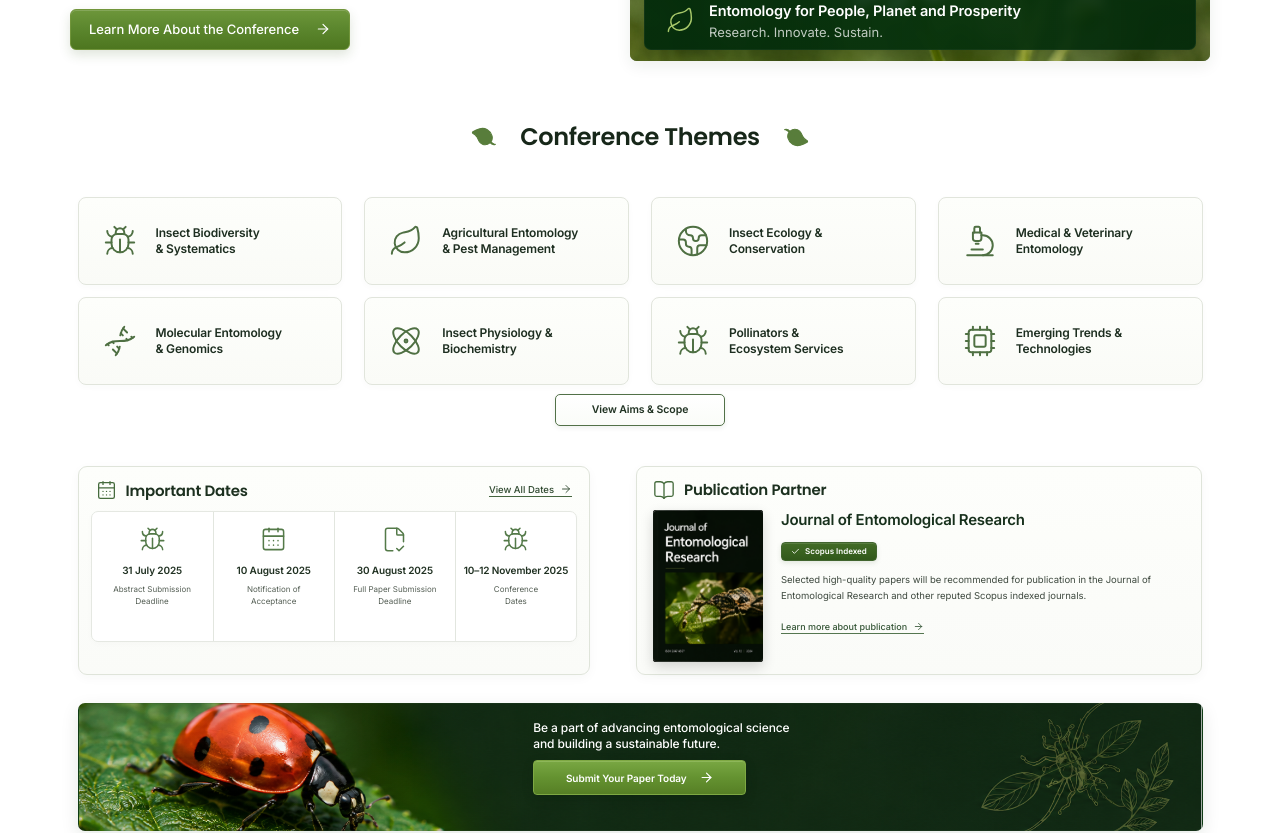
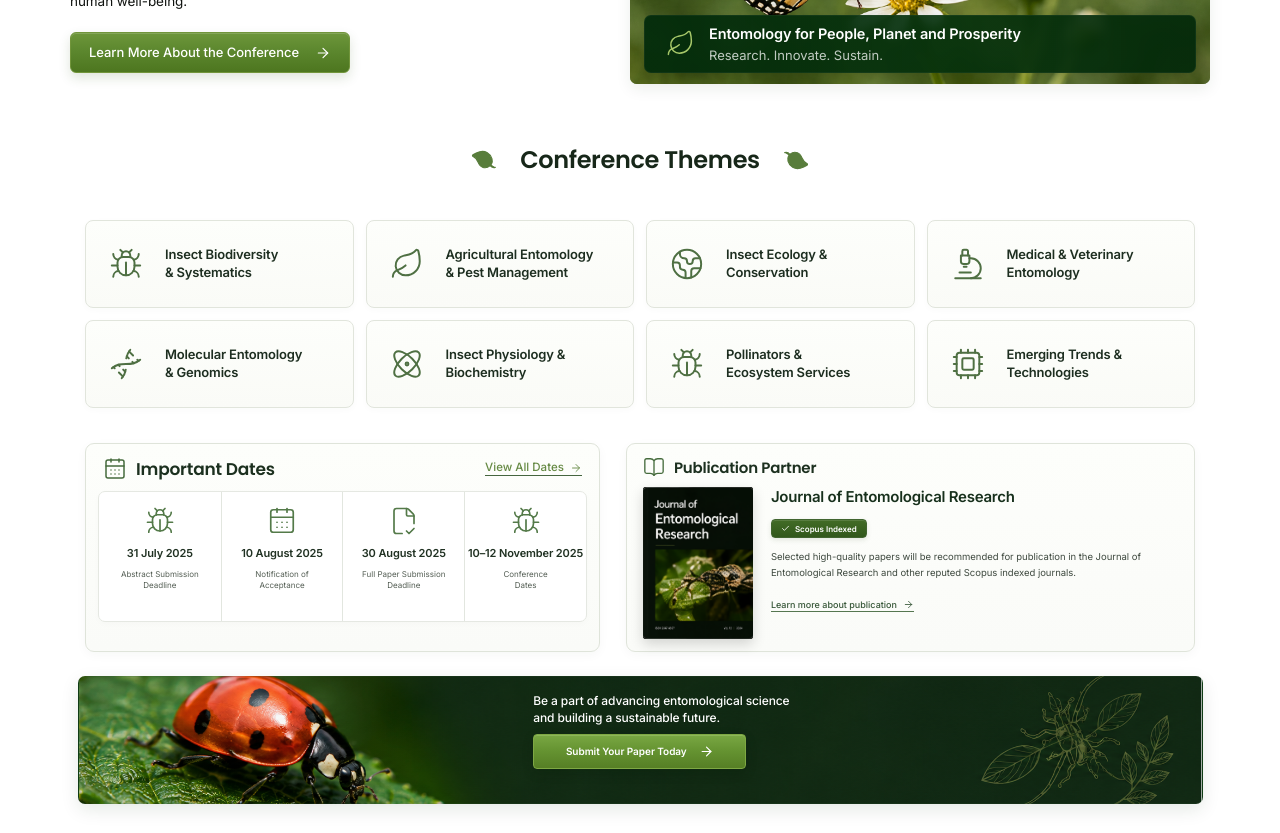
Before and after one commit to Dhanshri-Rc/entomology-science, a React (Vite) app: page / in a window 1280 px wide. Shown: the part 880-1713 px from the top of the page. Built offline with nearby package versions, Linux system fonts and the light colour scheme.

Commit message:
fix: adjust layout and styling in Home.jsx for improved responsiveness and visual consistency

```diff
--- a/src/pages/Home.jsx
+++ b/src/pages/Home.jsx
@@ -478,7 +478,7 @@ export default function Home() {
         pt-10 pb-14
         sm:min-h-[600px] sm:pt-11
         md:min-h-[560px]
-        lg:min-h-[460px] lg:grid-cols-[minmax(0,1fr)_190px] lg:items-center lg:gap-12 lg:pt-8 lg:pb-16
+        lg:min-h-[490px] lg:grid-cols-[minmax(0,1fr)_190px] lg:items-center lg:gap-12 lg:pt-8 lg:pb-16
       "
     >
       {/* Left content */}
@@ -1478,7 +1478,7 @@ text-justify
   "
 >
   <PageContainer>
-    <div className="mx-auto w-full max-w-[1125px]">
+    <div className="mx-auto w-full max-w-[1110px]">
 
       {/* =====================================================
           SECTION HEADING
@@ -1608,7 +1608,7 @@ text-justify
           min-[430px]:gap-[12px]
 mt-12
           md:grid-cols-4
-          md:gap-x-[22px]
+          md:gap-x-[12px]
           md:gap-y-[12px]
         "
       >
@@ -1684,7 +1684,7 @@ mt-12
                 md:px-[18px]
 
                 lg:min-h-[88px]
-                lg:px-[20px]
+                lg:px-[16px]
               "
             >
               {/* subtle green hover glow */}
@@ -1730,8 +1730,8 @@ mt-12
 
                   text-[#4f7043]
 
-                  sm:h-[42px]
-                  sm:w-[42px]
+                  sm:h-[48px]
+                  sm:w-[48px]
                 "
               >
                 <ThemeIcon
@@ -1775,9 +1775,9 @@ mt-12
 
                   sm:text-[11.5px]
 
-                  md:text-[11px]
-
-                  lg:text-[12px]
+                  md:text-[12px]
+
+                  lg:text-[13px]
                 "
               >
                 {theme.title}
@@ -1814,7 +1814,7 @@ mt-12
           VIEW AIMS & SCOPE BUTTON
       ====================================================== */}
 
-      <motion.div
+      {/* <motion.div
         initial={{
           opacity: 0,
           y: 12,
@@ -1833,7 +1833,7 @@ mt-12
           mt-[8px]
           flex
           justify-center
-          sm:mt-[9px]
+          sm:mt-[36px]
         "
       >
         <Link
@@ -1889,7 +1889,7 @@ mt-12
             sm:text-[10.5px]
           "
         >
-          {/* hover shine */}
+
 
           <span
             aria-hidden="true"
@@ -1917,14 +1917,12 @@ mt-12
             View Aims &amp; Scope
           </span>
         </Link>
-      </motion.div>
+      </motion.div> */}
     </div>
   </PageContainer>
 </section>
 
-      {/* =====================================================
-          DATES AND PUBLICATION
-      ===================================================== */}
+
 
     {/* =========================================================
     IMPORTANT DATES + PUBLICATION PARTNER
@@ -1937,8 +1935,8 @@ mt-12
     pb-[26px]
     pt-[8px]
     sm:pb-[30px]
-    sm:pt-[10px]
-    lg:pb-[24px]
+    sm:pt-[5px]
+    lg:pb-[20px]
   "
 >
   <PageContainer>
@@ -1947,12 +1945,12 @@ mt-12
         mx-auto
         grid
         w-full
-        max-w-[1125px]
+        max-w-[1110px]
         grid-cols-1
         gap-[14px]
 
         lg:grid-cols-[0.96fr_1.04fr]
-        lg:gap-[46px]
+        lg:gap-[26px]
 
         xl:grid-cols-[0.95fr_1.05fr]
       "
@@ -2031,8 +2029,8 @@ mt-12
           <div className="flex items-center gap-[9px]">
             <CalendarDays
               className="
-                h-[21px]
-                w-[21px]
+                h-[24px]
+                w-[24px]
                 text-[#466b3d]
               "
               strokeWidth={1.5}
@@ -2046,7 +2044,7 @@ mt-12
                 tracking-[-0.2px]
                 text-[#1c301f]
 
-                sm:text-[15px]
+                sm:text-[17px]
               "
             >
               Important Dates
@@ -2072,15 +2070,15 @@ mt-12
               text-[9px]
               font-medium
               leading-none
-              text-[#2d472d]
+               hover:text-[#2d472d]
 
               transition-all
               duration-300
 
               hover:border-[#72944c]
-              hover:text-[#668a44]
-
-              sm:text-[9.5px]
+             text-[#668a44]
+
+              sm:text-[11.5px]
             "
           >
             <span>View All Dates</span>
@@ -2188,7 +2186,7 @@ mt-12
                     hover:bg-[#f8faf6]
 
                     sm:min-h-[129px]
-                    sm:px-[6px]
+                    sm:px-[4px]
 
                     ${
                       index % 2 !== 0
@@ -2240,8 +2238,8 @@ mt-12
 
                       mb-[11px]
 
-                      h-[27px]
-                      w-[27px]
+                      h-[30px]
+                      w-[30px]
 
                       text-[#547a49]
 
@@ -2274,7 +2272,7 @@ mt-12
 
                       lg:text-[9.5px]
 
-                      xl:text-[10px]
+                      xl:text-[11px]
                     "
                   >
                     {item.date}
```
